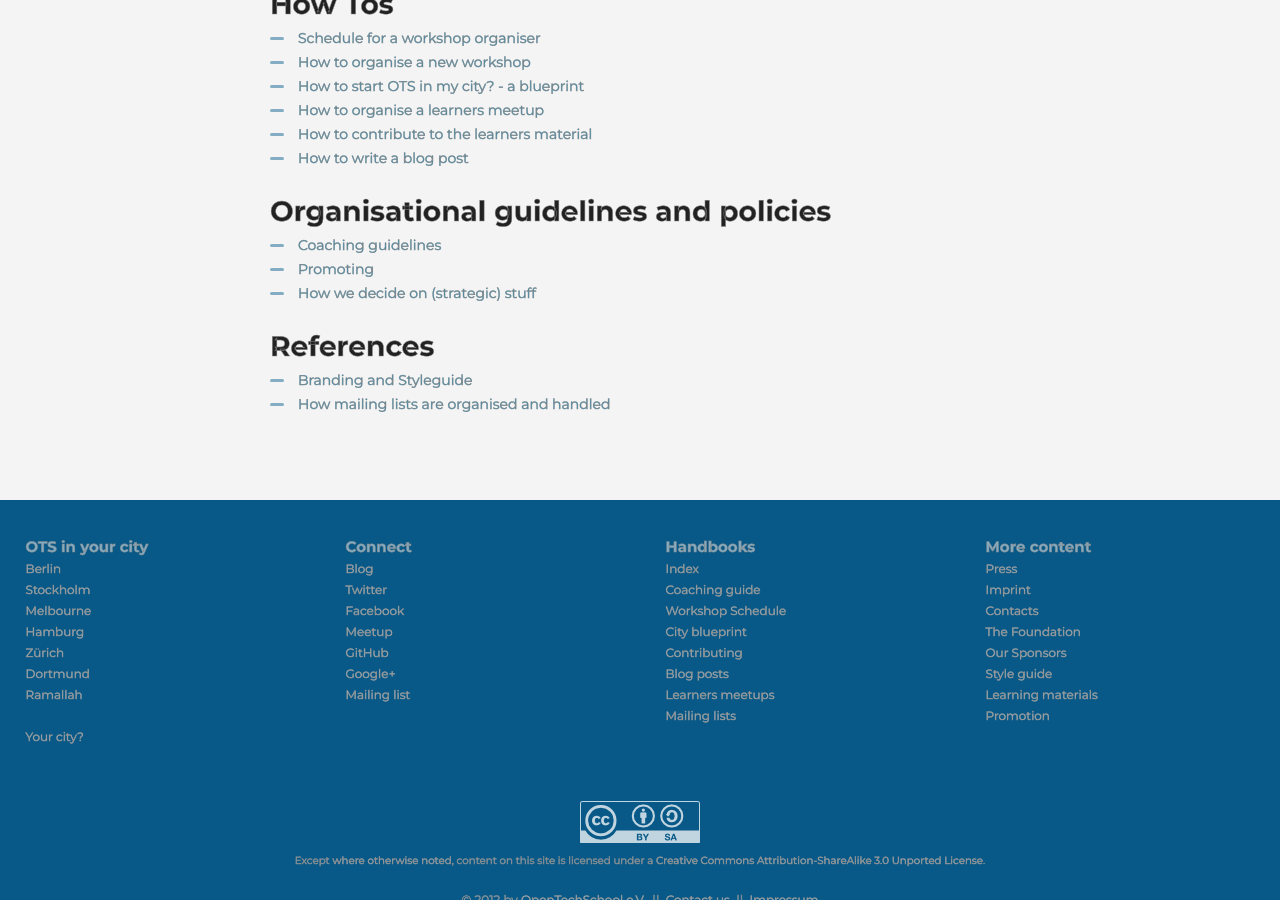
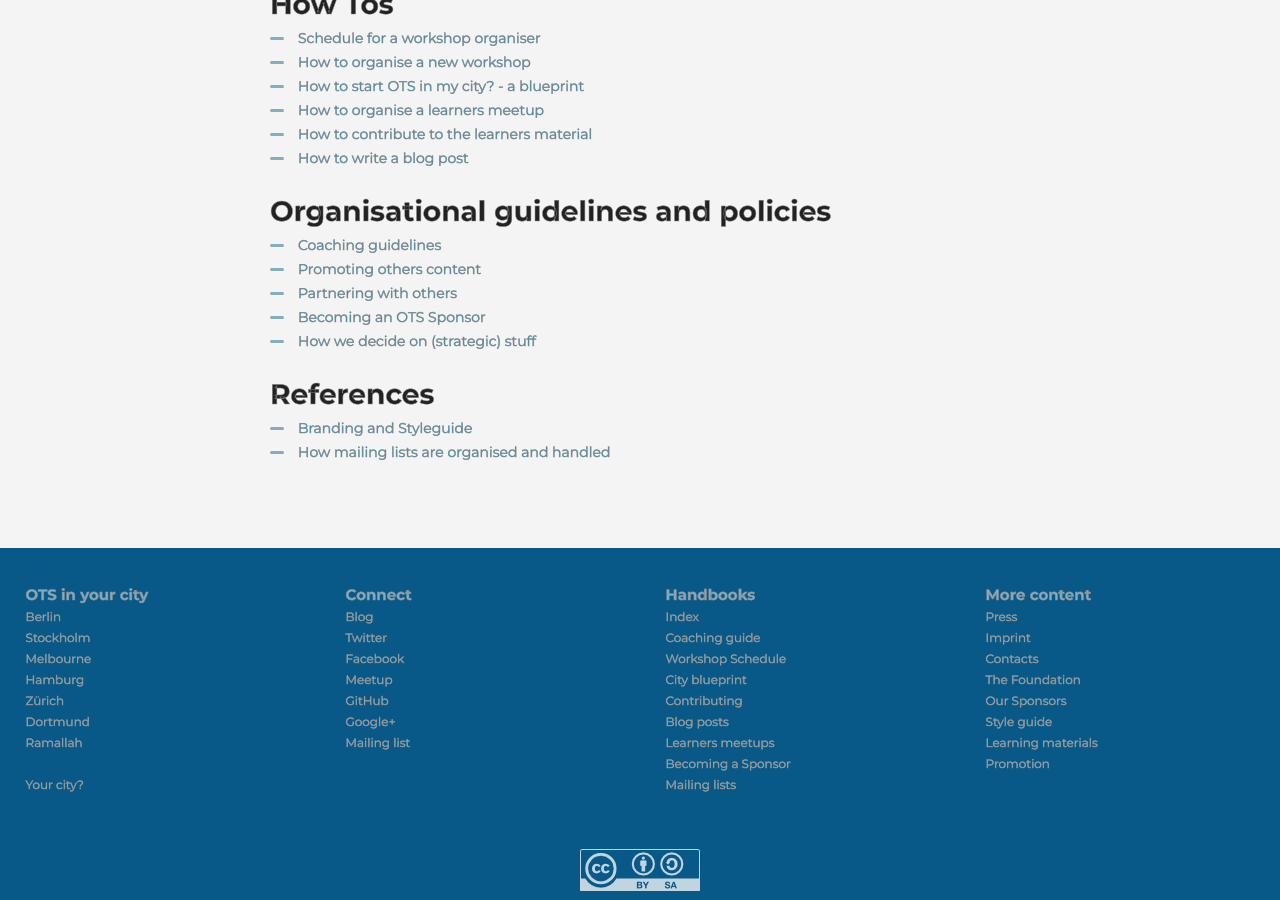
Before and after one commit to OpenTechSchool/www.opentechschool.org, a Jekyll site: the page built from handbooks/index.md, in a window 1280 px wide and 900 px high, scrolled down 580 px. Built offline with Jekyll 4.4.1, drawn with Linux system fonts in a browser that asks for light colours; nearby versions of some CDN libraries.

```diff
--- a/_includes/_footer.html
+++ b/_includes/_footer.html
@@ -88,6 +88,9 @@
               <a href="/handbooks/learners-meetups.html">Learners meetups</a>
             </li>
             <li>
+              <a href="/handbooks/sponsorship-and-support.html">Becoming a Sponsor</a>
+            </li>
+            <li>
               <a href="/handbooks/mailing-lists.html">Mailing lists</a>
             </li>
           </ul>
--- a/handbooks/index.md
+++ b/handbooks/index.md
@@ -20,7 +20,9 @@ The list of all the [Learning Materials can be found here](/material.html).
 
 ## Organisational guidelines and policies
  * [Coaching guidelines](http://opentechschool.github.com/slides/presentations/coaching/)
- * [Promoting](/handbooks/promotion.html)
+ * [Promoting others content](/handbooks/promotion.html)
+ * [Partnering with others](/handbooks/partnerships.html)
+ * [Becoming an OTS Sponsor](/handbooks/sponsorship-and-support.html)
  * [How we decide on (strategic) stuff](/handbooks/decision-making.html)
 
 ## References
```
Also changed, not shown: handbooks/sponsorship-and-support.md (+1 -1 lines), sponsors.md (+2 -0 lines).
